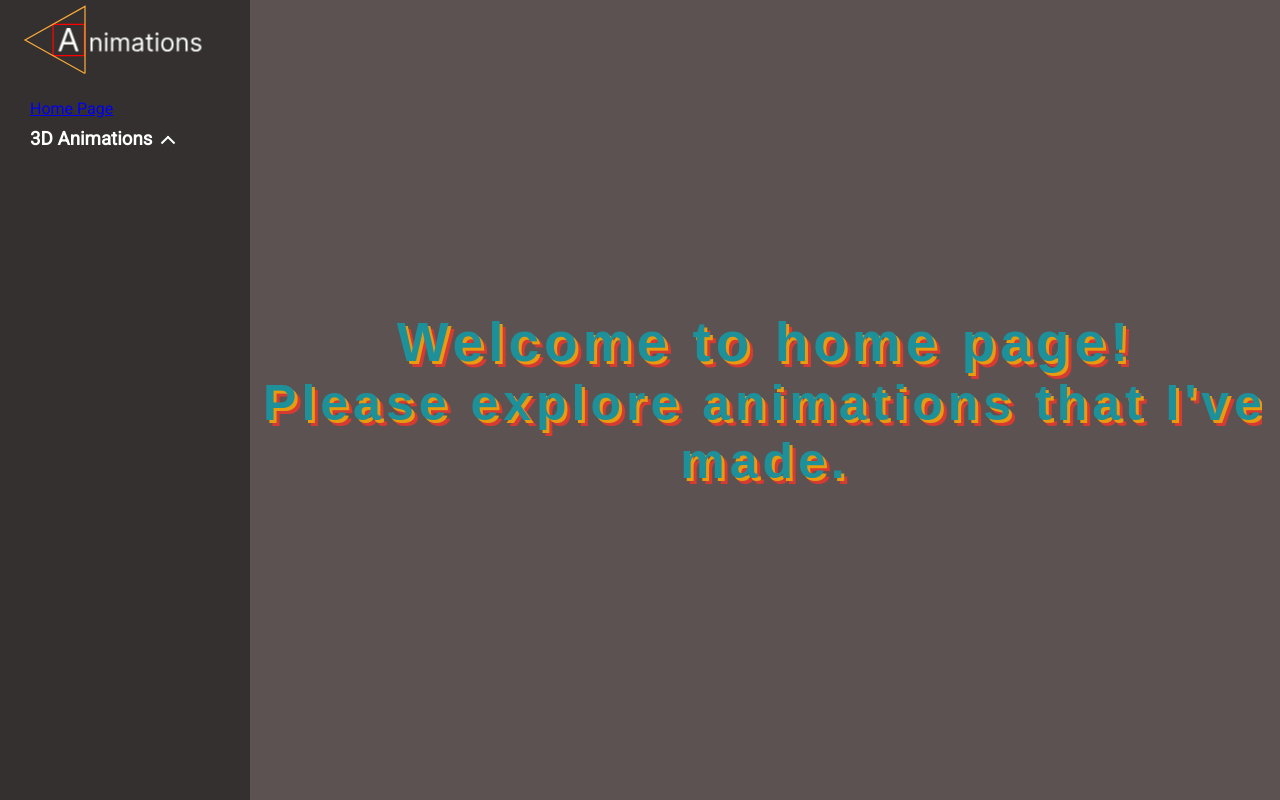
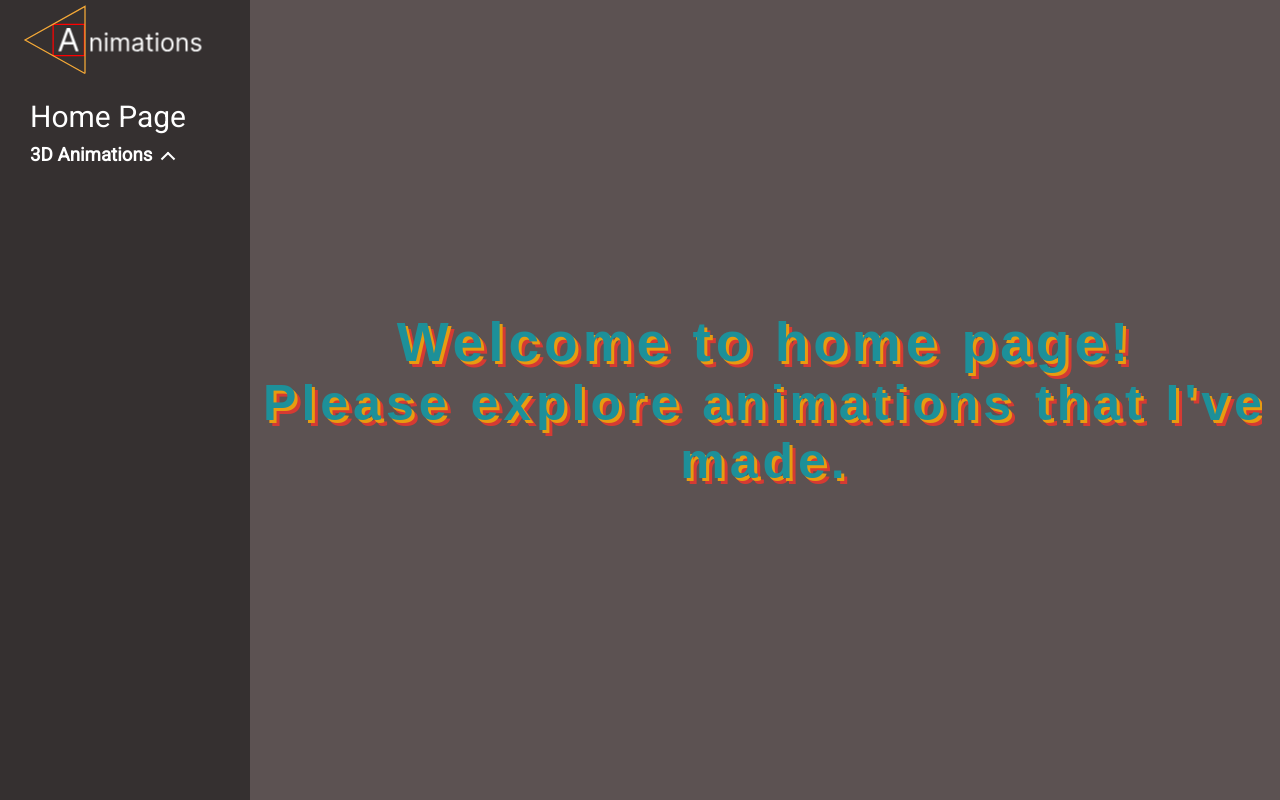
Before and after one commit to centek134/animations, a React (Create React App) app: page / in a window 1280 px wide. Built offline with nearby package versions, Linux system fonts and the light colour scheme; a web font is replaced by a local one.

Commit message:
css changes styled Home Page link

```diff
--- a/src/assets/scss/components/sidebar/sidebar.css
+++ b/src/assets/scss/components/sidebar/sidebar.css
@@ -46,6 +46,12 @@
   -webkit-animation-fill-mode: forwards;
           animation-fill-mode: forwards;
 }
+.side-nav .sidebar_list .home_page_link {
+  width: 100%;
+  font-size: 30px;
+  text-decoration: none;
+  color: #ffffff;
+}
 @-webkit-keyframes logo_polygon {
   100% {
     stroke-dasharray: 250;
--- a/src/assets/scss/components/sidebar/sidebar.scss
+++ b/src/assets/scss/components/sidebar/sidebar.scss
@@ -1,19 +1,20 @@
 $sidebar_background:#353030;
+$white_color:#ffffff;
 .side-nav{
     min-height: 100%;
     min-width: 250px;
     background-color: $sidebar_background;
-    color: #ffffff;
+    color: $white_color;
     .logo{
         width: 100%;
         svg{
             width: 100%;
             height: 80px;
             #rectangle, #polygon{
-                stroke: #ffffff;
+                stroke: $white_color;
             }
             #animations{
-                fill: #ffffff;
+                fill: $white_color;
                 opacity: 0;
                 animation-name: logo_animations;
                 animation-duration: 1s;
@@ -37,6 +38,13 @@ $sidebar_background:#353030;
             }
         }
     }
+
+    .sidebar_list .home_page_link{
+        width: 100%;
+        font-size: 30px;
+        text-decoration: none;
+        color: $white_color;
+    }
     @keyframes logo_polygon {
         100%{
             stroke-dasharray: 250;
```
Also changed, not shown: 1 other file (tests, documents, lock files or other folders).
